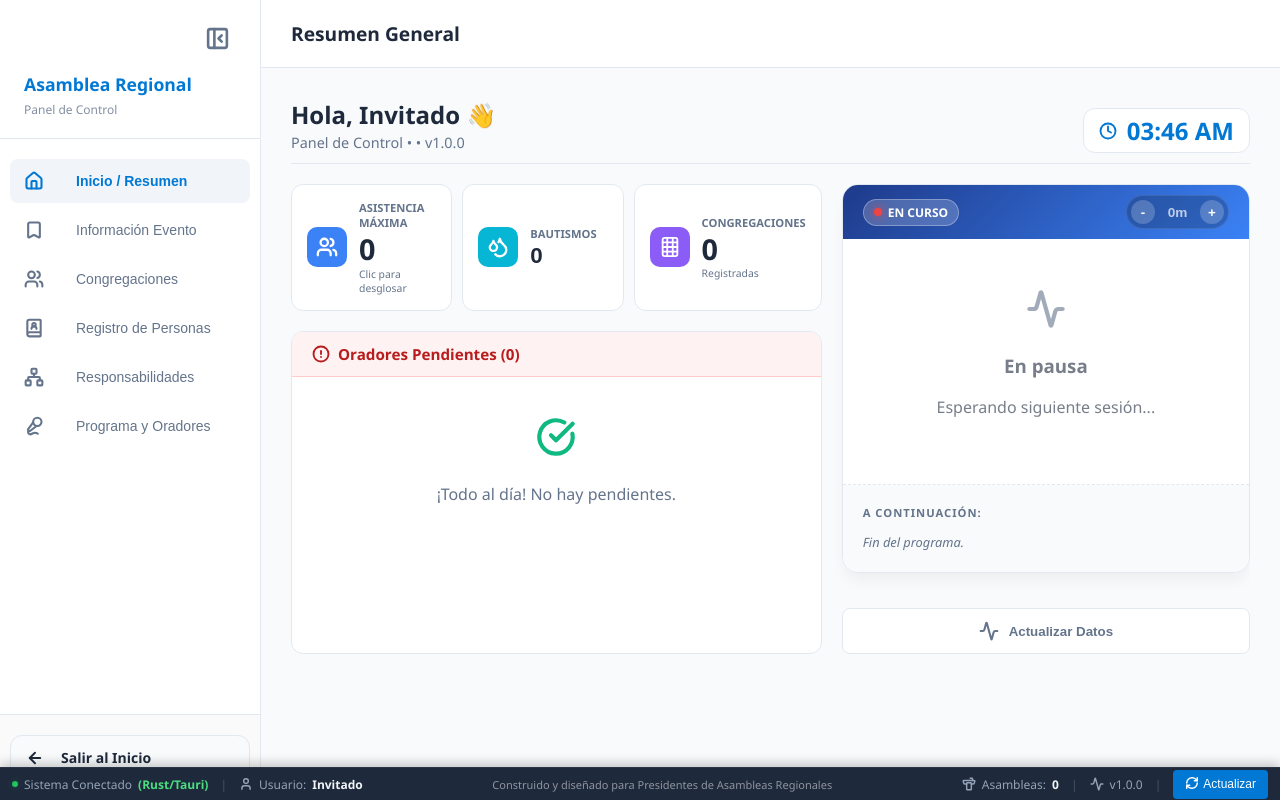
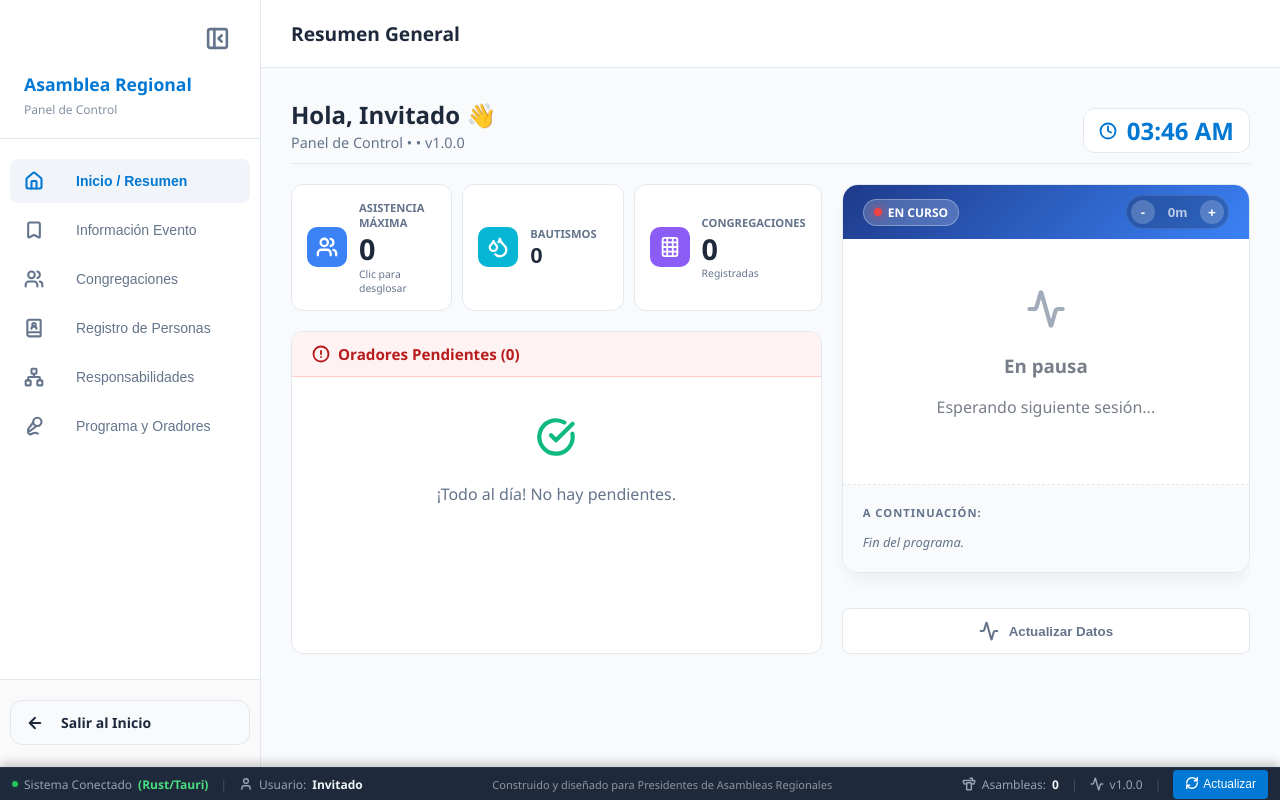
Before and after one commit to yorlenbatistareyes-prog/asistente-asamblea-tauri, a SvelteKit app: page /gestion in a window 1280 px wide. Built offline with nearby package versions, Linux system fonts and the light colour scheme.

Commit message:
Mejoras leves

```diff
--- a/src/routes/gestion/+page.svelte
+++ b/src/routes/gestion/+page.svelte
@@ -292,6 +292,7 @@ if (asambleaActual?.id) {
 
   .footer-sidebar {
       padding: 20px 10px; /* Un poco más de aire */
+      padding-bottom: 55px;
       border-top: 1px solid var(--border-color);
       /* Opcional: un fondo muy sutil para separar el footer */
       background-color: rgba(0, 0, 0, 0.02);
```
